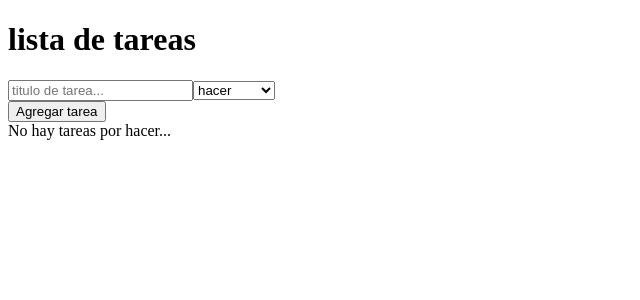
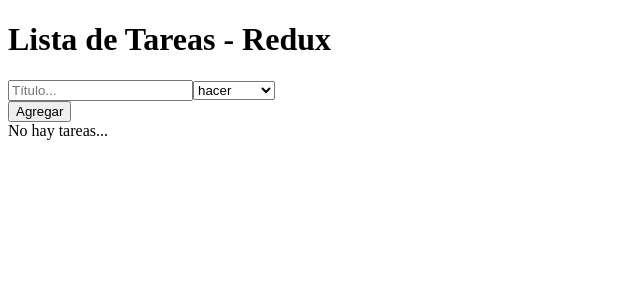
Before and after one commit to ramigalvan/utn-react-lista-tareas, a React (Vite) app: page / in a window 1280 px wide. Shown: the top 300 px of the page, without its empty margins (0-640 px from the left). Built offline with nearby package versions, Linux system fonts and the light colour scheme.

Commit message:
implementando componentes de tarea

```diff
--- a/src/App.tsx
+++ b/src/App.tsx
@@ -1,146 +1,28 @@
-import { useState, type ChangeEvent, type FormEvent } from 'react'
+import { useState } from 'react'
+import { useSelector } from 'react-redux'
+import type { RootState } from './store/store'
+import FormTarea from './components/FormTarea'
+import ListaTareas from './components/ListaTareas'
 // import './App.css'
 
-type EstadoTarea = 'hacer' | 'haciendo' | 'terminado'
-
-interface Tarea {
-  id: string
-  titulo: string
-  estado: EstadoTarea
-  fechaCreacion: Date
-}
-
-const TAREA_INICIAL: Omit<Tarea, 'id' | 'fechaCreacion'> = {
-  titulo: '',
-  estado: 'hacer'
-}
 
 function App() {
-  const [tarea, setTarea] = useState(TAREA_INICIAL)
-  const [tareas, setTareas] = useState<Tarea[]>([])
-  const [errorMsg, setErrorMsg] = useState<string>("")
   const [modoEdicion, setModoEdicion] = useState<string | null>(null)
+  const tareas = useSelector((state: RootState) => state.tareas.lista);
 
-  const validarFormulario = (): boolean => {
-    if (!tarea.titulo.trim()) {
-      setErrorMsg('El titulo es obligatorio')
-      return false
-    }
-    if (tarea.titulo.trim().length < 3) {
-      setErrorMsg('El titulo debe tener al menos 3 caracteres')
-      return false
-    }
-    setErrorMsg('')
-    return true
-  }
-
-  const handleSubmit = (event: FormEvent<HTMLFormElement>): void => {
-    event.preventDefault()
-    if (!validarFormulario()) return
-
-    if (modoEdicion) { //actualizar tarea existente
-      setTareas(tareas.map(t =>
-        t.id === modoEdicion
-          ? { ...t, titulo: tarea.titulo.trim(), estado: tarea.estado }
-          : t
-      ))
-      setModoEdicion(null)
-    } else {
-      const nuevaTarea: Tarea = {
-        ...tarea,
-        id: crypto.randomUUID(),
-        titulo: tarea.titulo.trim(),
-        fechaCreacion: new Date()
-      }
-      setTareas([...tareas, nuevaTarea])
-    }
-    //limpiar formulario
-    setTarea(TAREA_INICIAL)
-  }
-
-  const handleChange = (event: ChangeEvent<HTMLInputElement | HTMLSelectElement>): void => {
-    const { name, value } = event.target;
-    setTarea(prev => ({ ...prev, [name]: value }))
-
-    //limpiar error cuando el usuario empiece a escribir
-    if (errorMsg && name === "titulo" && value.trim()) {
-      setErrorMsg('')
-    }
-  }
-
-  const editarTarea = (idTarea: string): void => {
-    const tareaSeleccionada = tareas.find(t => t.id === idTarea)
-    if (tareaSeleccionada) {
-      setTarea({
-        titulo: tareaSeleccionada.titulo,
-        estado: tareaSeleccionada.estado,
-      })
-      setModoEdicion(idTarea)
-    }
-  }
-
-  const eliminarTarea = (id: string): void => {
-    if (window.confirm('¿estas seguro de que quieres eliminar esta tarea?')) {
-      const tareasActualizada: Tarea[] = tareas.filter(t => t.id != id)
-      setTareas(tareasActualizada)
-      if (modoEdicion === id) {
-        cancelarEdicion()
-      }
-    }
-  }
-
-  const cancelarEdicion = (): void => {
-    setTarea(TAREA_INICIAL)
-    setModoEdicion(null)
-    setErrorMsg('')
-  }
-
+  const tareaEdicion = modoEdicion ? tareas.find(t => t.id === modoEdicion) : null;
   return (
     <>
-      <h1>lista de tareas</h1>
+      <h1>Lista de Tareas - Redux</h1>
+      <FormTarea
+        modoEdicion={modoEdicion}
+        setModoEdicion={setModoEdicion}
+        tareaEdicion={tareaEdicion ?? undefined}
+      />
 
-      <form onSubmit={handleSubmit}>
-        {errorMsg && <span >{errorMsg}</span>}
-        <div >
-          <input type="text"
-            name="titulo"
-            value={tarea.titulo}
-            onChange={handleChange}
-            placeholder="titulo de tarea..."
-          />
-          <select name="estado" value={tarea.estado} onChange={handleChange}>
-            <option value="hacer">hacer</option>
-            <option value="haciendo" >haciendo</option>
-            <option value="terminado" >terminado</option>
-          </select>
-        </div>
-        <button type="submit">{modoEdicion ? "Actualizar" : "Agregar tarea"}</button>
-        {
-          modoEdicion && (
-            <button onClick={cancelarEdicion}>Cancelar</button>
-          )
-        }
-      </form>
-
-      {
-        tareas.length ?  (
-          <ul>
-            {tareas.map((tarea) =>
-              <li key={tarea.id} style={{ marginBottom: "1rem" }}>
-                titulo: {tarea.titulo}, estado: {tarea.estado}
-                <div>
-                  <button onClick={() => { editarTarea(tarea.id) }}>editar</button>
-                  <button onClick={() => { eliminarTarea(tarea.id) }}>eliminar</button>
-                </div>
-              </li>)}
-          </ul>
-        ): (
-          <span>No hay tareas por hacer...</span>
-        )
-      }
+      <ListaTareas onEditar={setModoEdicion} />
     </>
   )
 }
 
-
 export default App
```
